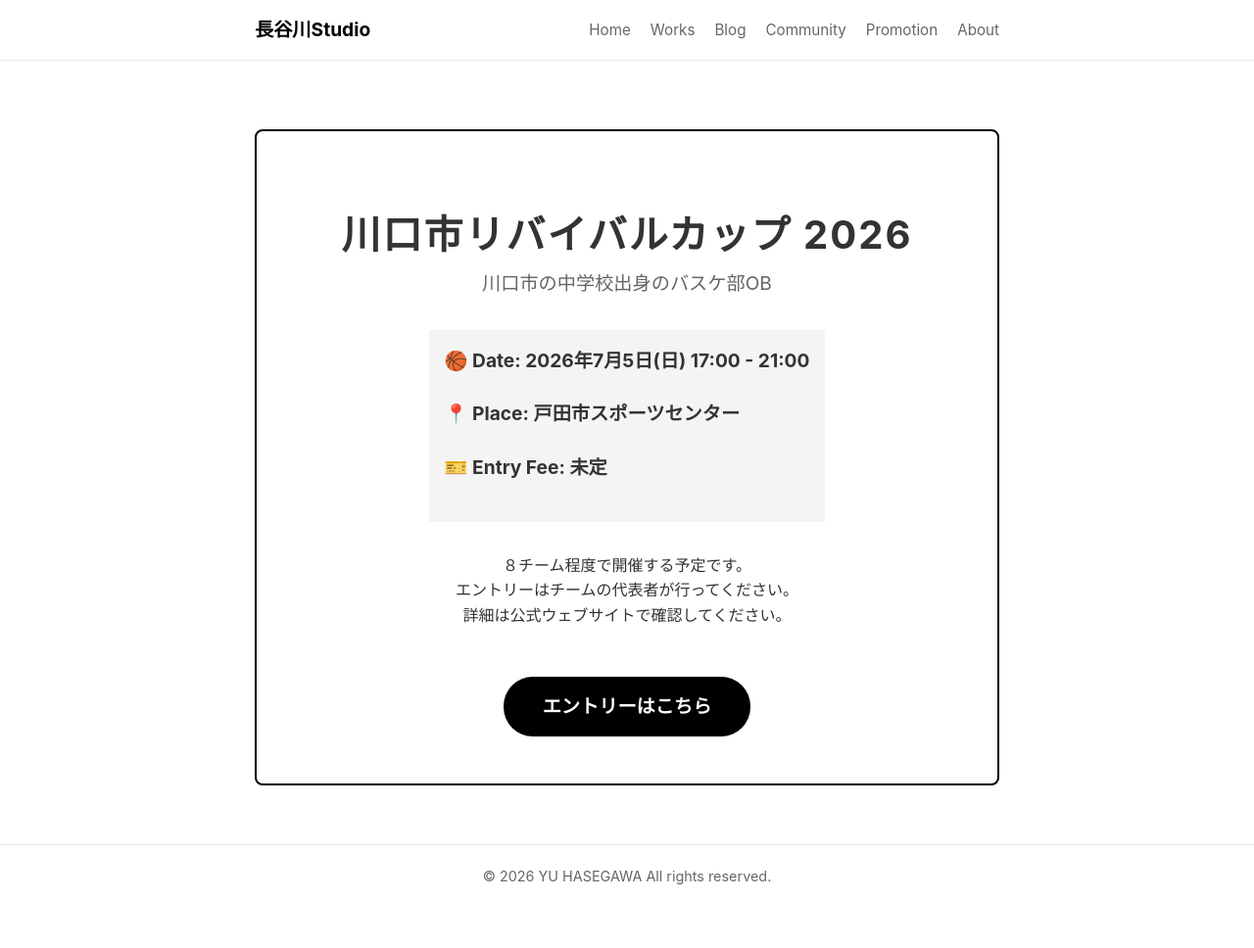
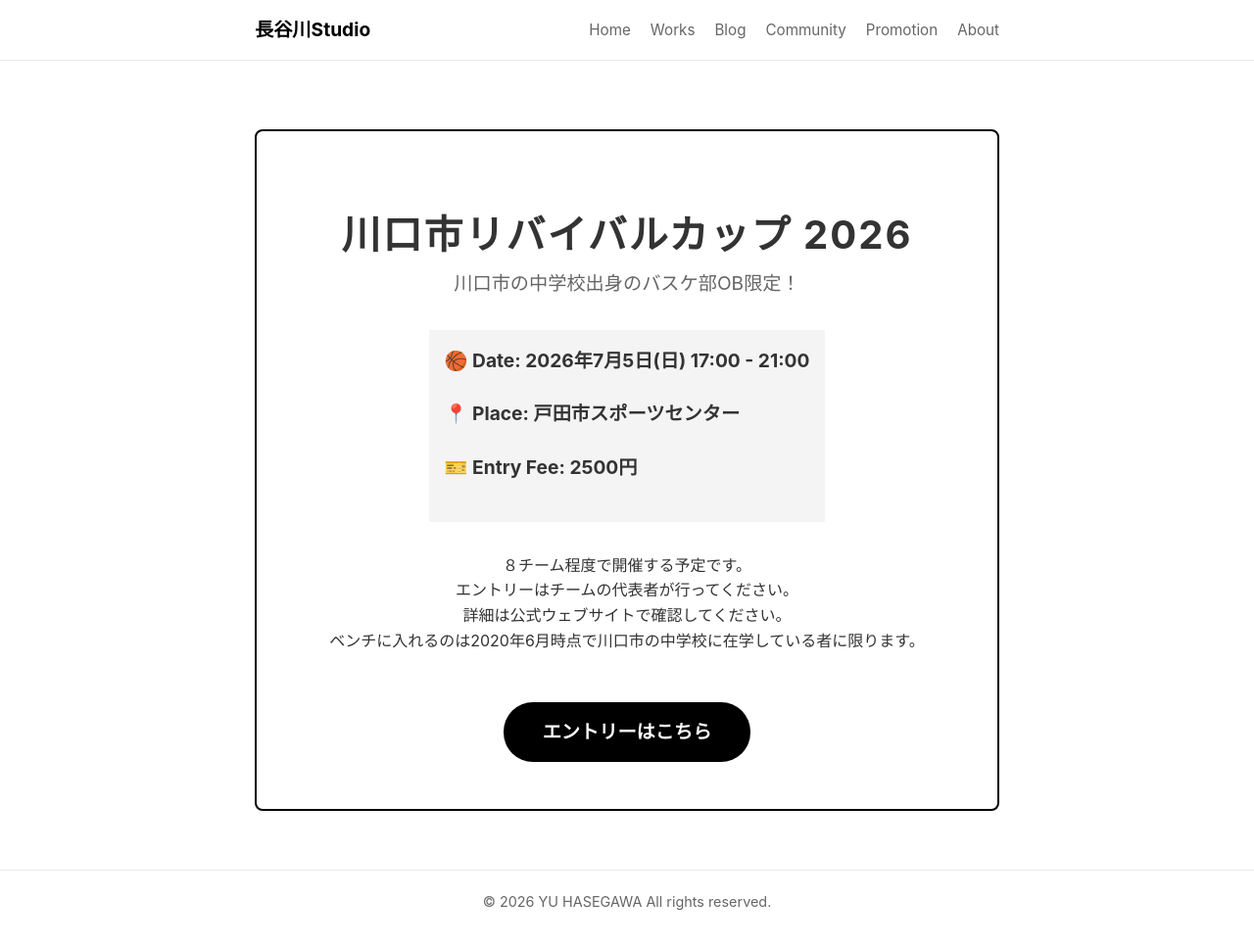
Before and after one commit to woody-510/homepage, a Jekyll site: the page built from promotion.html, in a window 1280 px wide and 976 px high. Shown: the top 968 px of the window at 98% size. Built offline with Jekyll 4.4.1, drawn with Linux system fonts in a browser that asks for light colours.

Commit message:
Update promotion.html

```diff
--- a/promotion.html
+++ b/promotion.html
@@ -7,17 +7,19 @@ title: Promotion
 
 <div class="poster">
     <h1>川口市リバイバルカップ 2026</h1>
-    <p class="subtitle">川口市の中学校出身のバスケ部OB</p>
+    <p class="subtitle">川口市の中学校出身のバスケ部OB限定！</p>
 
     <div class="poster-details">
         <p>🏀 <strong>Date:</strong> 2026年7月5日(日) 17:00 - 21:00</p>
         <p>📍 <strong>Place:</strong> 戸田市スポーツセンター</p>
-        <p>🎫 <strong>Entry Fee:</strong> 未定</p>
+        <p>🎫 <strong>Entry Fee:</strong> 2500円</p>
     </div>
 
     <p>８チーム程度で開催する予定です。<br>
         エントリーはチームの代表者が行ってください。<br>
-        詳細は公式ウェブサイトで確認してください。</p>
+        詳細は公式ウェブサイトで確認してください。<br>
+        ベンチに入れるのは2020年6月時点で川口市の中学校に在学している者に限ります。
+    </p>
 
     <br>
     <!-- 【Googleフォームのリンク等に変更してください】 -->
```
